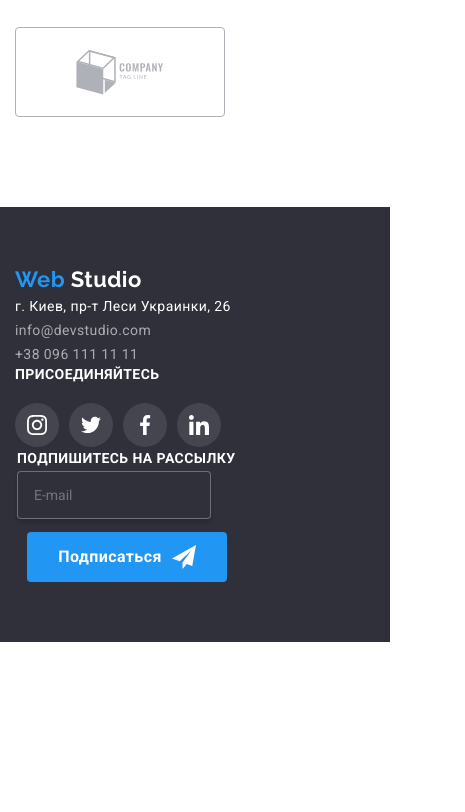
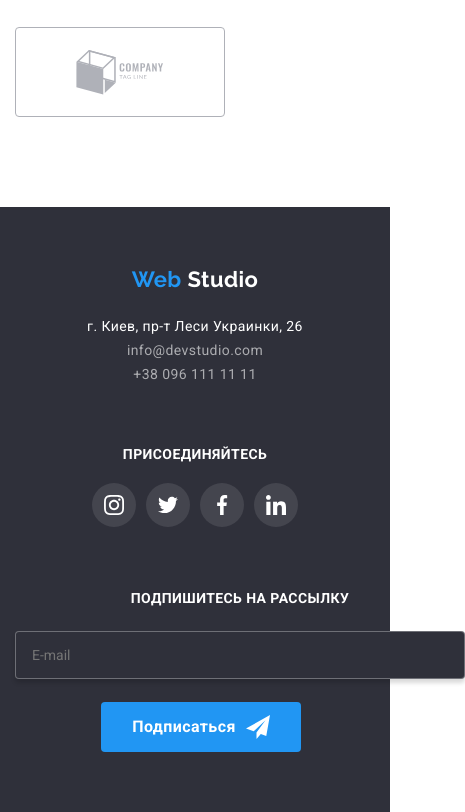
Before and after one commit to Serhii-Fedorenko/goit-markup-hw-08, a plain HTML site: page index.html in a window 390 px wide. Shown: the part 4294-5106 px from the top of the page, 465 px wide, since content can reach past the window. Before the commit the page ends 4936 px from the top, so only its background shows below. Drawn offline with Linux system fonts and the light colour scheme.

Commit message:
footer mobile add

```diff
--- a/index.html
+++ b/index.html
@@ -424,9 +424,12 @@
                     <input type="email" name="mail" id="mail" placeholder="E-mail">
                 </form>
 
-                <a href="" class="subscribe">
-                    Подписаться
-                </a>
+
+                <div class="subscribe-button">
+                    <a href="" class="subscribe">
+                        Подписаться
+                    </a>
+                </div>
 
         </div>
     </footer>
--- a/scss/components/_footer.scss
+++ b/scss/components/_footer.scss
@@ -32,6 +32,7 @@
 }
 
 .actual-address {
+    margin-top: 20px;
     color: $white-color;
 }
 
@@ -45,6 +46,7 @@
 
 .footer-socials {
     display: flex;
+    justify-content: center;
 }
 
 .footer-icon {
@@ -71,6 +73,7 @@
 
 .box {
 //     display: flex;
+    text-align: center;
     padding-top:60px;
     padding-bottom: 60px;
 //     border-bottom: 1px solid $background-social-color;
@@ -78,6 +81,7 @@
 }
 
 .footer-link {
+    margin-top: 8px;
     color: $footer-text-color;
 
     &:hover,
@@ -87,7 +91,7 @@
 }
 
 .footer-subtitle {
-    margin-top: 0px;
+    margin-top: 60px;
     margin-bottom: 20px;
 
     color: $white-color;
@@ -136,14 +140,25 @@
     background-image: url("../img/svg/icon-send.svg");
 }
 
+.subscribe-button  {
+    display: flex;
+    justify-content: center;
+    margin-top: 90px;
+}
+
 .footer-field {
-    // display: flex;
+    display: flex;
     flex-direction: column;
-    margin-left: auto;
+    // margin-left: auto;
 
-    width: 358px;
+    width: 450px;
     height: 50px;
 }
+
+// .footer-input {
+//     display: flex;
+//     justify-content: center;
+// }
 
 .footer-field input {
     padding: 15px 16px;
@@ -156,6 +171,7 @@
 }
 
 .footer-field label {
-    margin-bottom: 14px;
+    margin-top: 60px;
+    margin-bottom: 20px;
     color: $white-color;
 }
--- a/scss/utilits/_common.scss
+++ b/scss/utilits/_common.scss
@@ -6,10 +6,6 @@ body {
     letter-spacing: 0.03em;
     font-size: 14px;
     line-height: 1.71;
-
-    @media (min-width: 480px) {
-        width: 480px;
-    }
 }
 
 .pad {
@@ -23,6 +19,10 @@ body {
     padding-right: 15px;
     margin-left: auto;
     margin-right: auto;
+
+    @media (min-width: 480px) {
+        width: 480px;
+    }
 }
 
 h1, h2, h2, h4, h5, h6 {
```
Also changed, not shown: css/main.css, css/main.min.css, 2 other files.
